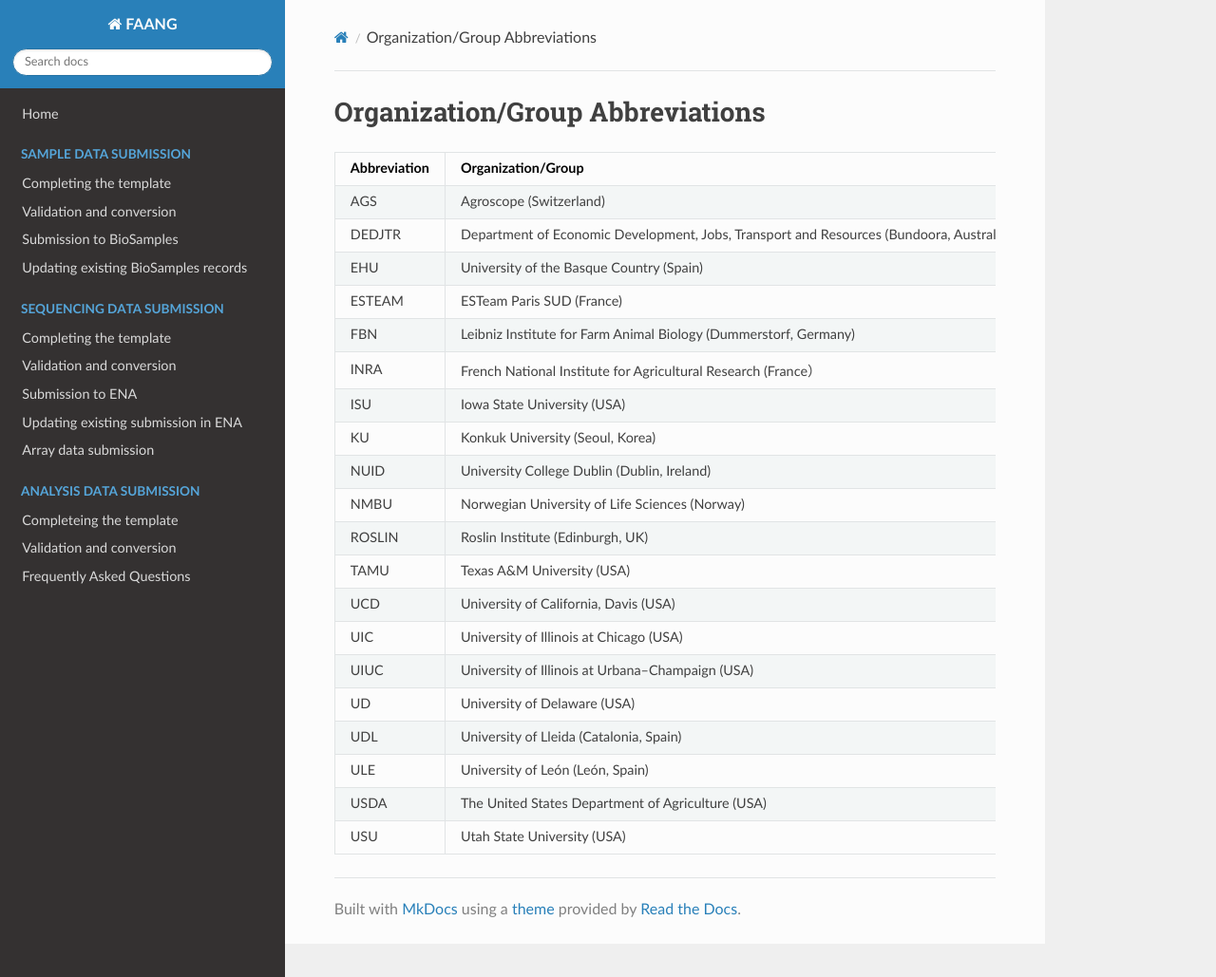
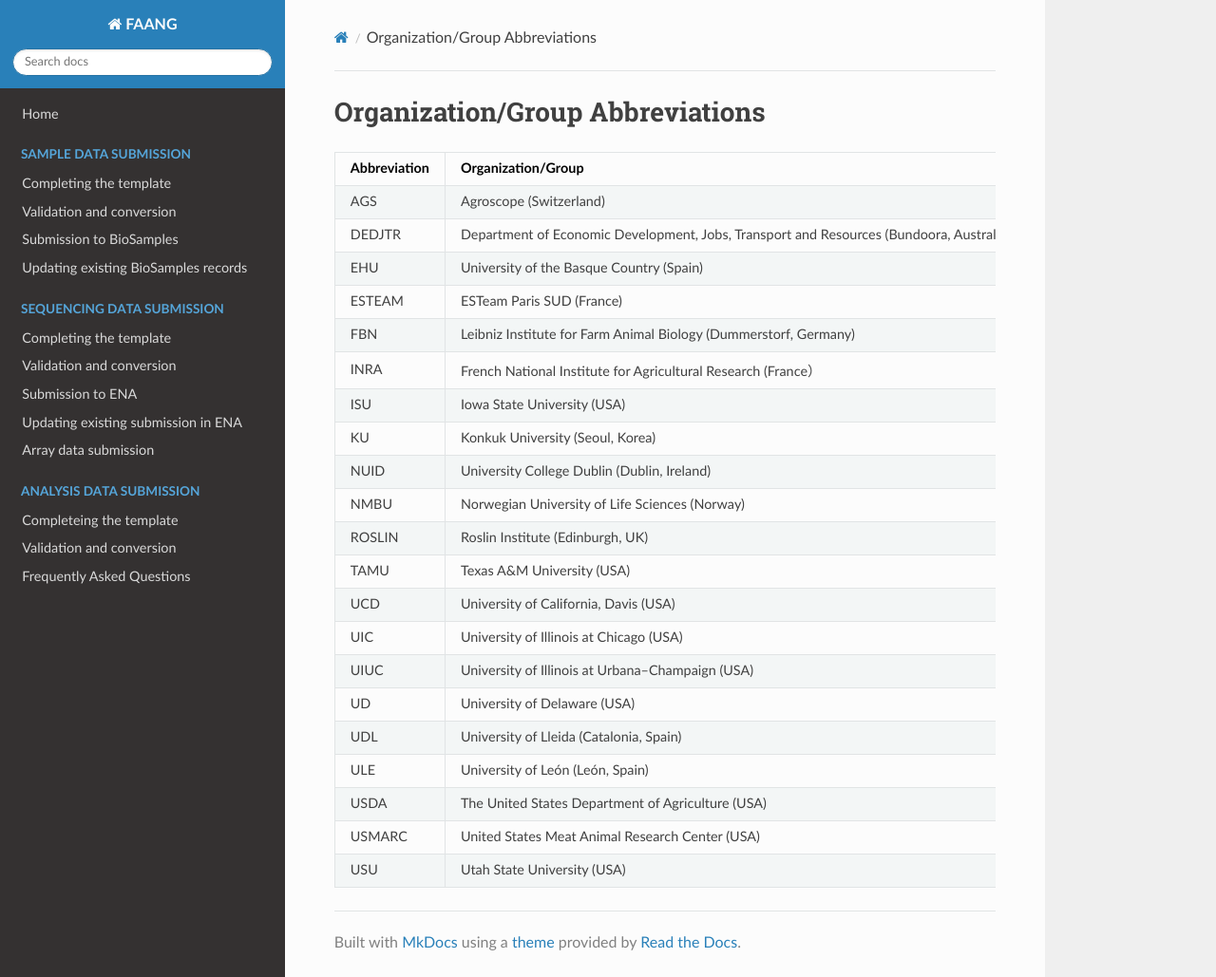
Before and after one commit to FAANG/dcc-documentation, an MkDocs documentation site: the page built from docs/organization_group_abbreviations.md, in a window 1280 px wide and 1029 px high. Shown: the whole window at 95% size. Built offline with MkDocs 1.6.1, drawn with Linux system fonts in a browser that asks for light colours; nearby versions of some CDN libraries.

Commit message:
add organization acronym USMARC

```diff
--- a/docs/organization_group_abbreviations.md
+++ b/docs/organization_group_abbreviations.md
@@ -20,4 +20,5 @@ UD	| University of Delaware (USA)
 UDL	| University of Lleida (Catalonia, Spain)
 ULE	| University of León (León, Spain)
 USDA	| The United States Department of Agriculture (USA)
+USMARC	| United States Meat Animal Research Center (USA)
 USU	| Utah State University (USA)
```
